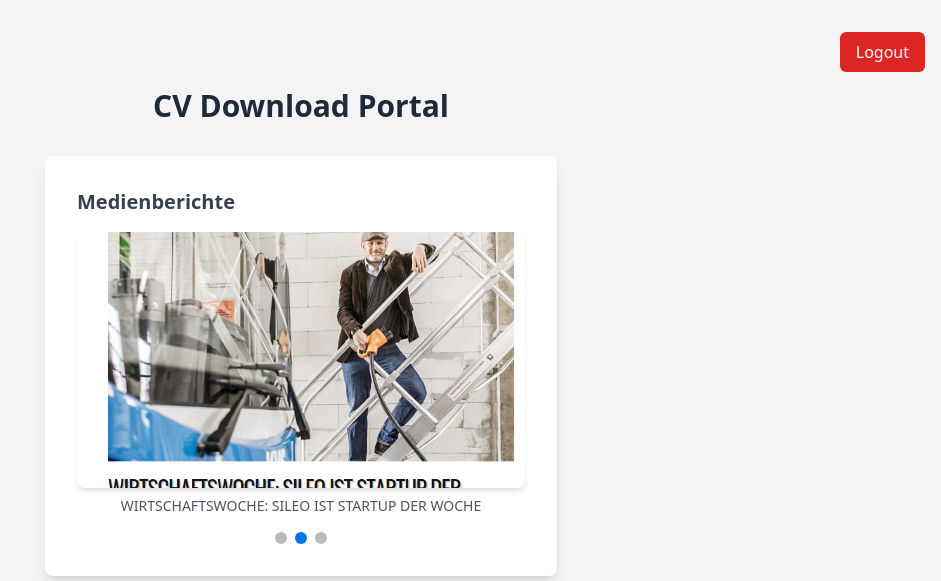
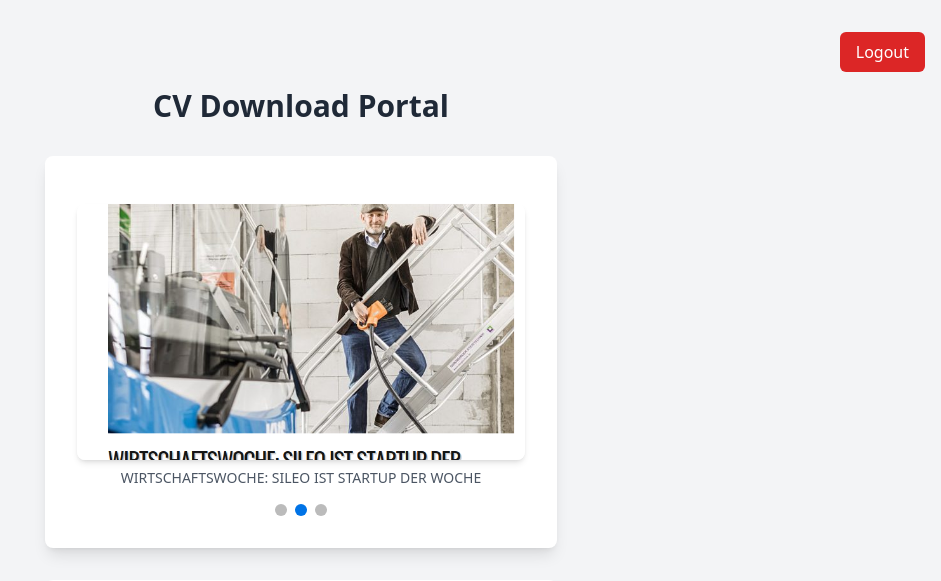
Before and after one commit to bo7/cv, a Flask app: page / in a window 1280 px wide. Shown: the top 581 px of the page, without its empty margins (339-1280 px from the left). Run offline with Flask 3, Linux system fonts and the light colour scheme; the visitor is signed in with stand-in values (Sample User, id 1); some libraries are stand-ins or nearby versions.

Commit message:
remove headers

```diff
--- a/templates/index.html
+++ b/templates/index.html
@@ -13,7 +13,7 @@
 
         <!-- Image Carousel -->
         <div class="bg-white rounded-lg shadow-lg p-8 mb-8">
-            <h2 class="text-xl font-semibold text-gray-700 mb-4">Medienberichte</h2>
+            <h2 class="text-xl font-semibold text-gray-700 mb-4"></h2>
             <div class="relative">
                 <!-- Slideshow container -->
                 <div class="slideshow-container">
```
